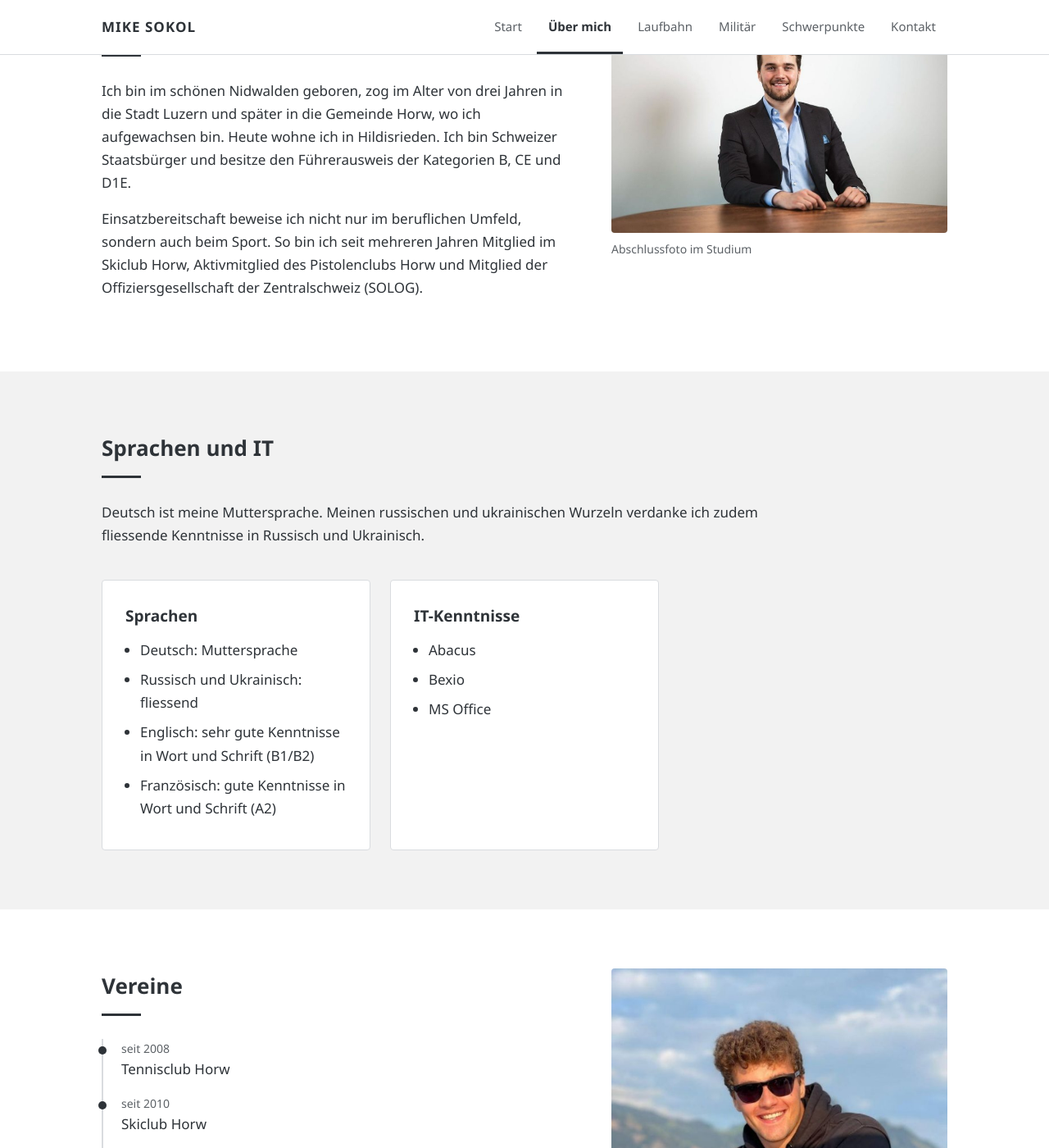
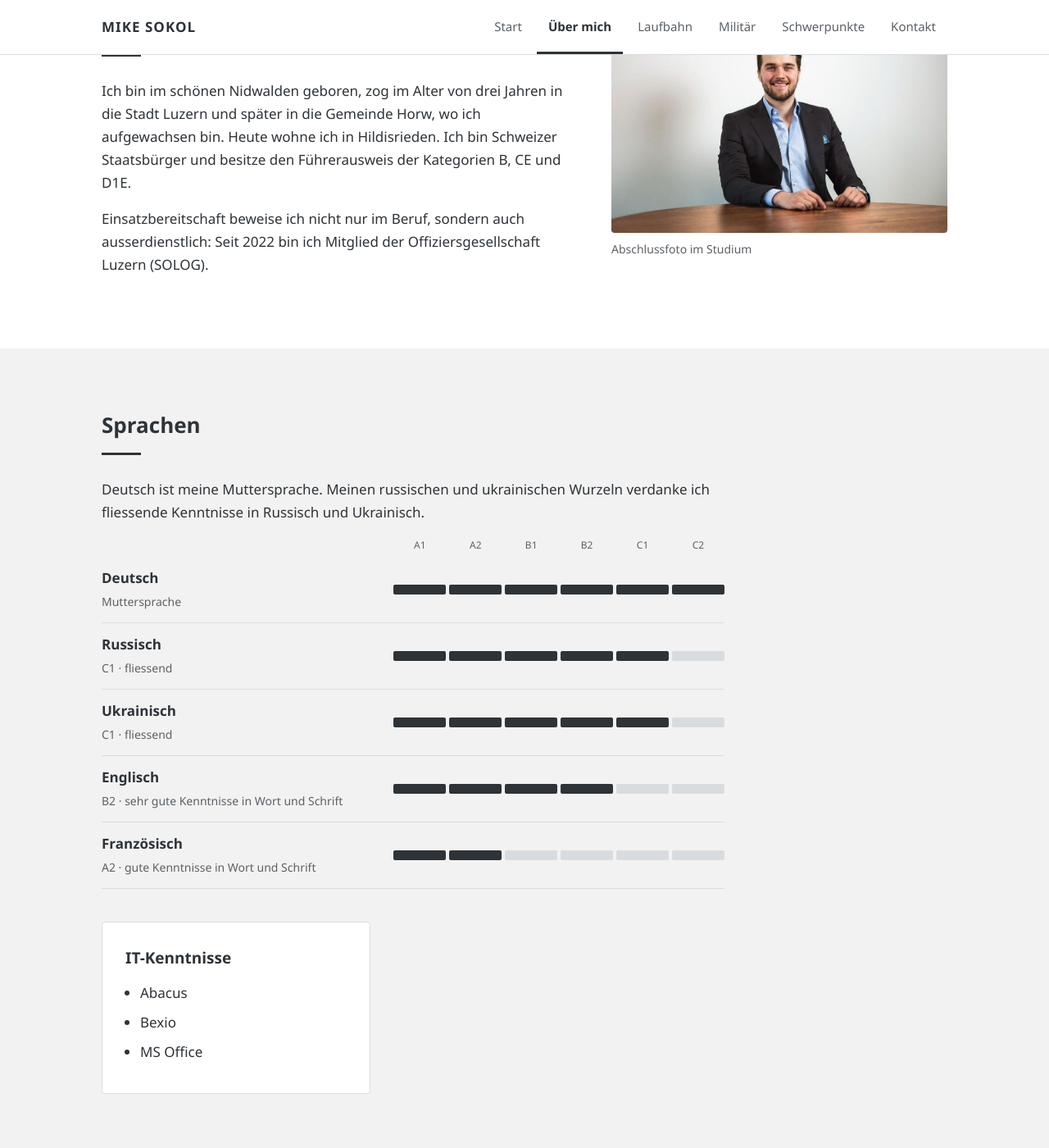
Before and after one commit to Mykey1835/mikesokol-website, a Jekyll site: the page built from _seiten/ueber-mich.md, in a window 1280 px wide and 1400 px high, scrolled down 332 px. Shown: the whole window at 82% size. Built offline with Jekyll 4.4.1, drawn with Linux system fonts in a browser that asks for light colours; some of the changed text lies outside the part shown.

Commit message:
Sprachbalken, Vereinsliste, beruflicher Ablauf, Interessen ausgeblendet
Co-Authored-By: Claude Opus 5.5 <noreply@anthropic.com>
Claude-Session: https://claude.ai/code/session_011hthjTbG7UK3y2j2H5ntXq

```diff
--- a/_includes/abschnitt.html
+++ b/_includes/abschnitt.html
@@ -9,6 +9,19 @@
         {% for st in a.stationen %}<li><span class="when">{{ st.zeit }}</span>{{ st.text }}</li>
         {% endfor %}
       </ul>
+      {% endif %}
+      {% if a.sprachen %}
+      {% assign stufen = "A1,A2,B1,B2,C1,C2" | split: "," %}
+      <div class="sprachen">
+        <div class="skala" aria-hidden="true"><span></span><div class="stufen">{% for st in stufen %}<span>{{ st }}</span>{% endfor %}</div></div>
+        {% for sp in a.sprachen %}
+        {% if sp.niveau == "Muttersprache" %}{% assign wert = 6 %}{% else %}{% assign wert = 0 %}{% for st in stufen %}{% if st == sp.niveau %}{% assign wert = forloop.index %}{% endif %}{% endfor %}{% endif %}
+        <div class="sprache">
+          <div class="name"><strong>{{ sp.sprache }}</strong><span>{{ sp.niveau }}{% if sp.hinweis %} · {{ sp.hinweis }}{% endif %}</span></div>
+          <div class="balken" role="img" aria-label="{{ sp.sprache }}: {{ sp.niveau }}">{% for st in stufen %}<span{% if forloop.index <= wert %} class="voll"{% endif %}></span>{% endfor %}</div>
+        </div>
+        {% endfor %}
+      </div>
       {% endif %}
       {% if a.stichworte %}
       <ul class="tags">
@@ -38,6 +51,21 @@
       <div class="full">{{ inhalt }}</div>
     {% endif %}
 
+    {% if a.ablauf %}
+    <ol class="ablauf">
+      {% for s in a.ablauf %}{% unless s.sichtbar == false %}
+      <li class="{% if s.art == 'Praktikum' %}klein{% endif %}{% if s.art == 'heute' %} heute{% endif %}">
+        <div class="zeit">{{ s.zeit }}</div>
+        <div class="schritt">
+          <h3>{{ s.titel }}{% if s.art == 'heute' %} <span class="marke">heute</span>{% endif %}</h3>
+          {% if s.ort %}<p class="ort">{{ s.ort }}</p>{% endif %}
+          {% if s.text %}{{ s.text | markdownify }}{% endif %}
+        </div>
+      </li>
+      {% endunless %}{% endfor %}
+    </ol>
+    {% endif %}
+
     {% if a.karten %}
     <div class="cards">
       {% for k in a.karten %}{% unless k.sichtbar == false %}
--- a/_seiten/ueber-mich.md
+++ b/_seiten/ueber-mich.md
@@ -10,39 +10,40 @@ abschnitte:
     text: |
       Ich bin im schönen Nidwalden geboren, zog im Alter von drei Jahren in die Stadt Luzern und später in die Gemeinde Horw, wo ich aufgewachsen bin. Heute wohne ich in Hildisrieden. Ich bin Schweizer Staatsbürger und besitze den Führerausweis der Kategorien B, CE und D1E.
 
-      Einsatzbereitschaft beweise ich nicht nur im beruflichen Umfeld, sondern auch beim Sport. So bin ich seit mehreren Jahren Mitglied im Skiclub Horw, Aktivmitglied des Pistolenclubs Horw und Mitglied der Offiziersgesellschaft der Zentralschweiz (SOLOG).
+      Einsatzbereitschaft beweise ich nicht nur im Beruf, sondern auch ausserdienstlich: Seit 2022 bin ich Mitglied der Offiziersgesellschaft Luzern (SOLOG).
     bild: /img/abschluss.jpg
     bild_text: Abschlussfoto im Studium
-  - titel: Sprachen und IT
+  - titel: Sprachen
     hintergrund: grau
     text: |
-      Deutsch ist meine Muttersprache. Meinen russischen und ukrainischen Wurzeln verdanke ich zudem fliessende Kenntnisse in Russisch und Ukrainisch.
+      Deutsch ist meine Muttersprache. Meinen russischen und ukrainischen Wurzeln verdanke ich fliessende Kenntnisse in Russisch und Ukrainisch.
+    # niveau: A1, A2, B1, B2, C1, C2 oder Muttersprache
+    sprachen:
+      - sprache: Deutsch
+        niveau: Muttersprache
+      - sprache: Russisch
+        niveau: C1
+        hinweis: fliessend
+      - sprache: Ukrainisch
+        niveau: C1
+        hinweis: fliessend
+      - sprache: Englisch
+        niveau: B2
+        hinweis: sehr gute Kenntnisse in Wort und Schrift
+      - sprache: Französisch
+        niveau: A2
+        hinweis: gute Kenntnisse in Wort und Schrift
     karten:
-      - titel: Sprachen
-        text: |
-          - Deutsch: Muttersprache
-          - Russisch und Ukrainisch: fliessend
-          - Englisch: sehr gute Kenntnisse in Wort und Schrift (B1/B2)
-          - Französisch: gute Kenntnisse in Wort und Schrift (A2)
       - titel: IT-Kenntnisse
         text: |
           - Abacus
           - Bexio
           - MS Office
-  - titel: Vereine
-    stationen:
-      - zeit: "seit 2008"
-        text: Tennisclub Horw
-      - zeit: "seit 2010"
-        text: Skiclub Horw
-      - zeit: "seit 2020"
-        text: Offiziersgesellschaft der Zentralschweiz (SOLOG)
-      - zeit: "Aktivmitglied"
-        text: Pistolenclub Horw
-      - zeit: "Mitglied"
-        text: Abschlussklasse Gebäudetechnik 2025
-      - zeit: "Amt"
-        text: Vereinsrevisor der Abschlussklasse Gebäudetechnik 2025
+  - titel: Vereine und Ämter
+    text: |
+      - Offiziersgesellschaft Luzern (SOLOG), seit 2022
+      - Abschlussklasse Gebäudetechnik 2025, Mitglied
+      - Vereinsrevisor der Abschlussklasse Gebäudetechnik 2025
     bild: /img/freizeit.jpg
     bild_text: In der Freizeit
 ---
--- a/style.css
+++ b/style.css
@@ -123,3 +123,45 @@ footer a { color: var(--neben); }
   .hero img { justify-self: start; max-width: 260px; }
   section, .pagehead { padding: 48px 0; }
 }
+
+/* Sprachbalken */
+.sprachen { margin: 8px 0 8px; max-width: 760px; }
+.sprache, .skala { display: grid; grid-template-columns: 1fr 1.2fr; gap: 20px; align-items: center; }
+.sprache { padding: 12px 0; border-bottom: 1px solid var(--linie); }
+.sprache .name strong { display: block; }
+.sprache .name span { font-size: 14px; color: var(--neben); }
+.balken { display: grid; grid-template-columns: repeat(6, 1fr); gap: 4px; }
+.balken span { height: 12px; border-radius: 2px; background: var(--linie); }
+.balken span.voll { background: var(--graphit); }
+.skala { font-size: 12px; color: var(--neben); padding-bottom: 4px; }
+.skala .stufen { display: grid; grid-template-columns: repeat(6, 1fr); gap: 4px; text-align: center; }
+
+/* Ablauf */
+.ablauf { list-style: none; margin: 8px 0 0; padding: 0; position: relative; }
+.ablauf::before { content: ""; position: absolute; left: 150px; top: 8px; bottom: 8px; width: 2px; background: var(--linie); }
+.ablauf li { display: grid; grid-template-columns: 130px 1fr; gap: 44px; position: relative; padding-bottom: 28px; }
+.ablauf li:last-child { padding-bottom: 0; }
+.ablauf li::before { content: ""; position: absolute; left: 144px; top: 6px; width: 14px; height: 14px; border-radius: 50%; background: var(--weiss); border: 3px solid var(--graphit); box-sizing: border-box; }
+.ablauf li.heute::before { background: var(--graphit); }
+.ablauf li.klein::before { width: 10px; height: 10px; left: 146px; top: 8px; border-width: 2px; }
+.ablauf .zeit { font-size: 14px; color: var(--neben); text-align: right; padding-top: 2px; }
+.ablauf .schritt { background: var(--weiss); border: 1px solid var(--linie); border-radius: 4px; padding: 20px 24px; }
+.ablauf li.klein .schritt { padding: 12px 24px; }
+.ablauf .schritt h3 { margin: 0 0 2px; }
+.ablauf li.klein .schritt h3 { font-size: 16px; }
+.ablauf .ort { color: var(--neben); margin: 0 0 10px; }
+.ablauf li.klein .ort { margin: 0; }
+.ablauf .schritt ul { margin: 0; padding-left: 18px; }
+.ablauf .schritt li { display: list-item; padding: 0; margin-bottom: 6px; }
+.ablauf .schritt li::before { content: none; }
+.marke { display: inline-block; font-size: 12px; font-weight: 700; background: var(--graphit); color: var(--weiss); border-radius: 99px; padding: 1px 10px; vertical-align: middle; margin-left: 6px; }
+
+@media (max-width: 860px) {
+  .sprache { grid-template-columns: 1fr; gap: 8px; }
+  .skala { display: none; }
+  .ablauf::before { left: 6px; }
+  .ablauf li { grid-template-columns: 1fr; gap: 6px; padding-left: 32px; }
+  .ablauf li::before, .ablauf li.klein::before { left: 0; }
+  .ablauf li.klein::before { left: 2px; }
+  .ablauf .zeit { text-align: left; }
+}
```
Also changed, not shown: _seiten/laufbahn.md (+33 -26 lines), _seiten/start.md (+2 -0 lines).
